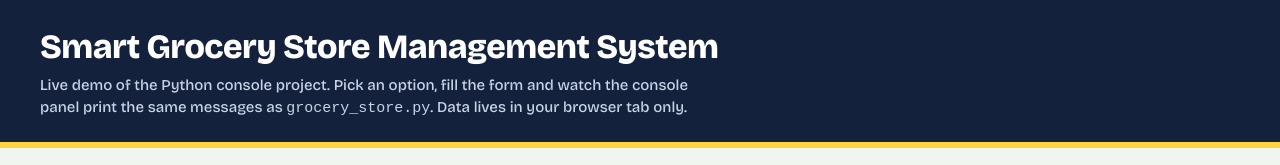
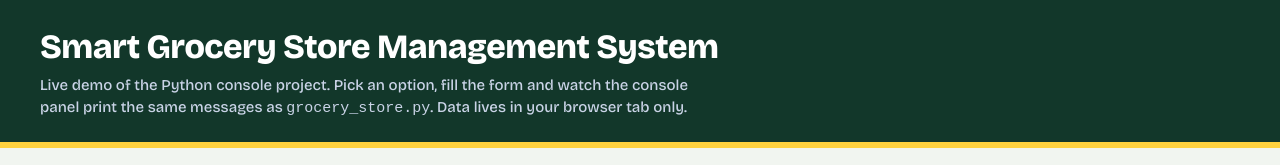
Before and after one commit to Syedamaheen05/smart-grocery-store-management-system, a plain HTML site: page index.html in a window 1280 px wide. Shown: the top 165 px of the page. Drawn offline with nearby package versions, Linux system fonts and the light colour scheme.

Commit message:
Change header styles in index.html
Updated header background color and padding.

```diff
--- a/index.html
+++ b/index.html
@@ -10,7 +10,7 @@
 :root{--ink:#14213d;--paper:#f1f5f0;--card:#fff;--line:#d5ddd3;--green:#1b7f5c;--tag:#ffd23f;--red:#c0392b;--amber:#b45309;--muted:#5b6678}
 *{box-sizing:border-box}
 body{margin:0;background:var(--paper);color:var(--ink);font-family:'Bricolage Grotesque','Segoe UI',system-ui,sans-serif;line-height:1.45}
-header{background:var(--ink);color:#fff;padding:22px clamp(16px,4vw,40px);border-bottom:6px solid var(--tag)}
+header{background:#12372a;color:#fff;padding:22px clamp(16px,4vw,40px);border-bottom:6px solid var(--tag)}
 header h1{margin:0;font-size:clamp(22px,4vw,34px);font-weight:800;letter-spacing:-.5px}
 header p{margin:4px 0 0;color:#c9d3e6;font-size:15px;max-width:70ch}
 main{display:grid;gap:20px;padding:20px clamp(16px,4vw,40px);max-width:1280px;margin:auto}
```
